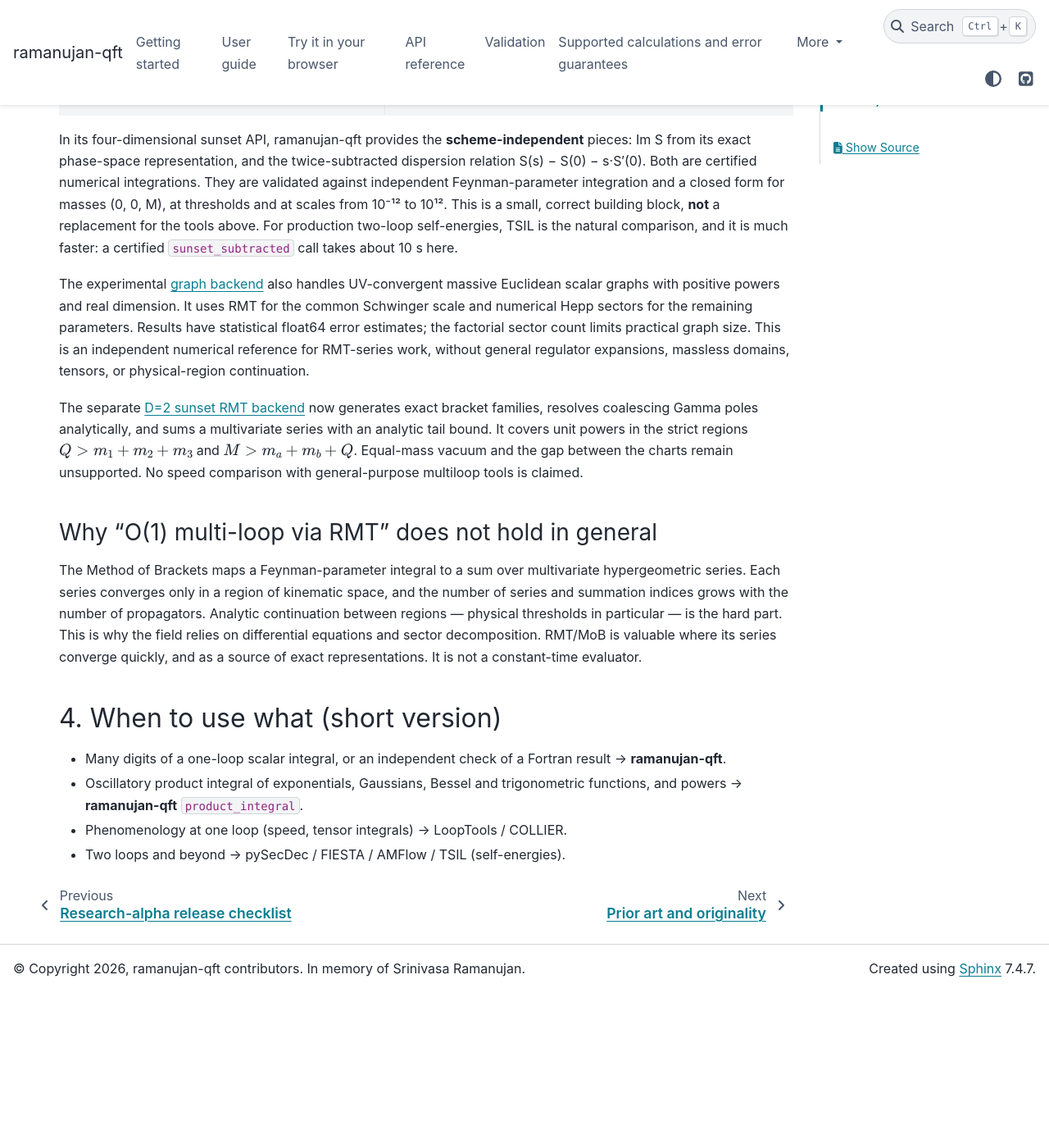
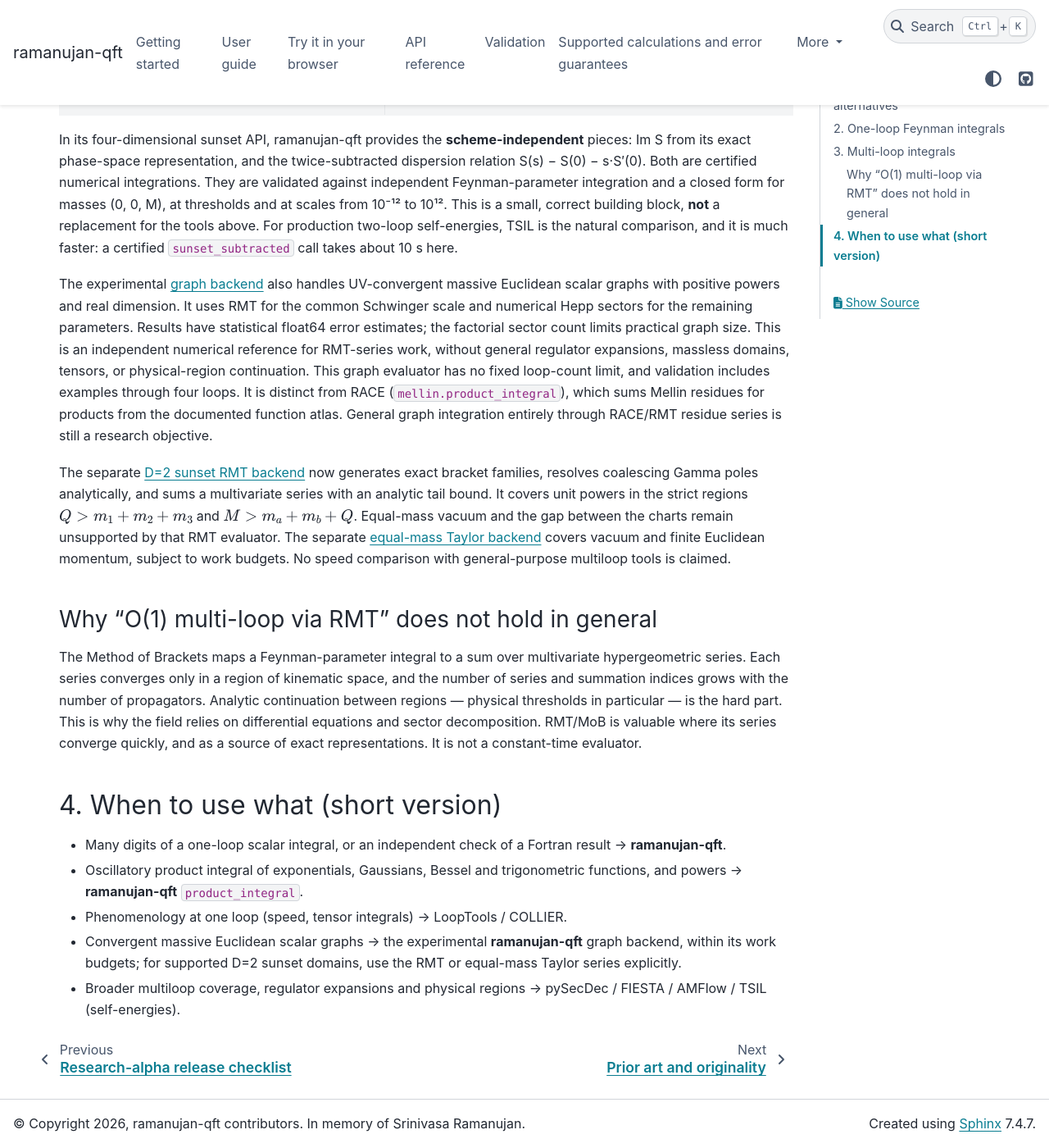
Before and after one commit to reetanshuh1998/Ramanujan_master_theorem, a Sphinx documentation site: the page built from docs/COMPARISON.md, in a window 1280 px wide and 1400 px high, scrolled down 3346 px. Shown: the whole window at 82% size. Built offline with Sphinx 7.4.7 and the PyData theme 0.15.4, drawn with Linux system fonts in a browser that asks for light colours; pages that are not in the unit, such as notebooks, are missing from menus; before the commit the page ends 4557 px from its top, so only the background shows below that.

Commit message:
Clarify implemented multiloop support and distinguish RACE from graph integration

```diff
--- a/docs/COMPARISON.md
+++ b/docs/COMPARISON.md
@@ -108,13 +108,20 @@ for the remaining parameters. Results have statistical float64 error estimates;
 the factorial sector count limits practical graph size. This is an independent
 numerical reference for RMT-series work, without general regulator
 expansions, massless domains, tensors, or physical-region continuation.
+This graph evaluator has no fixed loop-count limit, and validation includes
+examples through four loops. It is distinct from RACE (`mellin.product_integral`),
+which sums Mellin residues for products from the documented function atlas.
+General graph integration entirely through RACE/RMT residue series is still
+a research objective.
 
 The separate [D=2 sunset RMT backend](user_guide/sunset_rmt.md) now generates
 exact bracket families, resolves coalescing Gamma poles analytically, and
 sums a multivariate series with an analytic tail bound. It covers unit powers
 in the strict regions $Q>m_1+m_2+m_3$ and $M>m_a+m_b+Q$. Equal-mass vacuum
-and the gap between the charts remain unsupported. No speed comparison with
-general-purpose multiloop tools is claimed.
+and the gap between the charts remain unsupported by that RMT evaluator.
+The separate [equal-mass Taylor backend](user_guide/sunset_taylor.md) covers
+vacuum and finite Euclidean momentum, subject to work budgets. No speed
+comparison with general-purpose multiloop tools is claimed.
 
 ### Why "O(1) multi-loop via RMT" does not hold in general
 
@@ -134,4 +141,8 @@ constant-time evaluator.
 * Oscillatory product integral of exponentials, Gaussians, Bessel and
   trigonometric functions, and powers → **ramanujan-qft** `product_integral`.
 * Phenomenology at one loop (speed, tensor integrals) → LoopTools / COLLIER.
-* Two loops and beyond → pySecDec / FIESTA / AMFlow / TSIL (self-energies).
+* Convergent massive Euclidean scalar graphs → the experimental
+  **ramanujan-qft** graph backend, within its work budgets; for supported D=2
+  sunset domains, use the RMT or equal-mass Taylor series explicitly.
+* Broader multiloop coverage, regulator expansions and physical regions →
+  pySecDec / FIESTA / AMFlow / TSIL (self-energies).
```
Also changed, not shown: README.md (+30 -10 lines).
